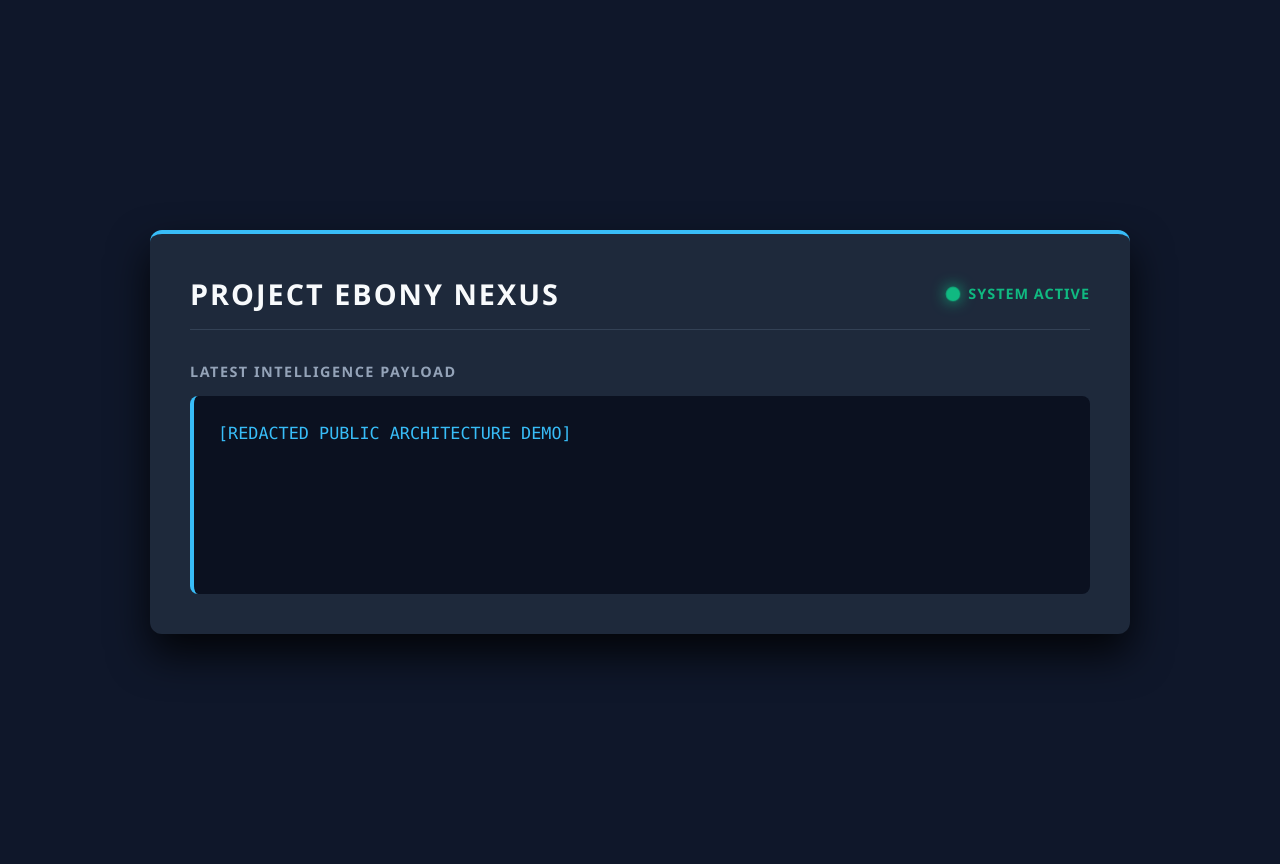
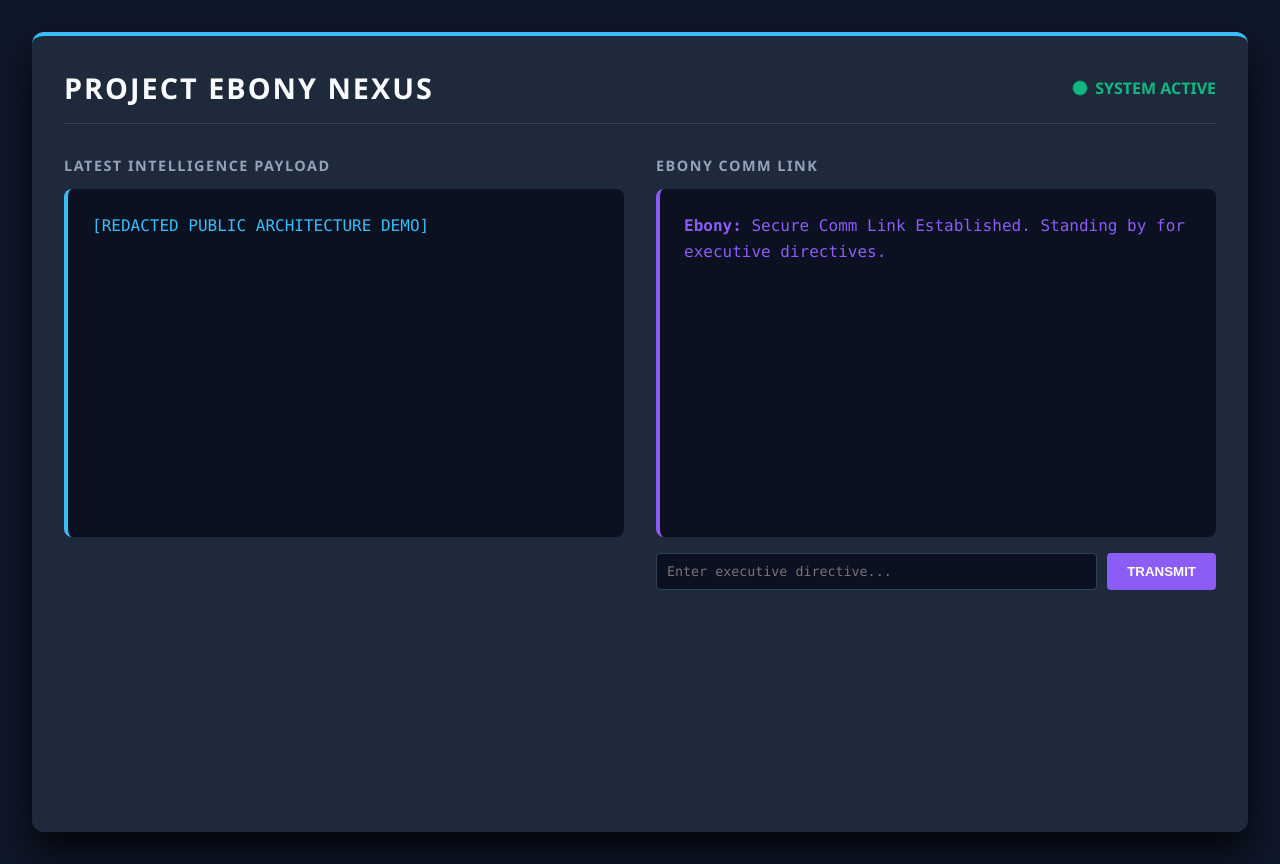
Before and after one commit to mrshumphrey3251-ai/hvf-media-matrix-public, a plain HTML site: page ebony_dashboard/index.html in a window 1280 px wide. Drawn offline with Linux system fonts and the light colour scheme.

Commit message:
Deployment 16a: Implemented sanitized Ebony Comm Link blueprint

```diff
--- a/ebony_dashboard/index.html
+++ b/ebony_dashboard/index.html
@@ -15,9 +15,23 @@
                 <span id="status-text">SYSTEM ACTIVE</span>
             </div>
         </div>
-        <div class="content-panel">
-            <h3 class="panel-title">LATEST INTELLIGENCE PAYLOAD</h3>
-            <div id="intel-display" class="intel-feed">Awaiting data stream...</div>
+
+        <div class="grid-layout">
+            <div class="content-panel">
+                <h3 class="panel-title">LATEST INTELLIGENCE PAYLOAD</h3>
+                <div id="intel-display" class="intel-feed">Awaiting data stream...</div>
+            </div>
+
+            <div class="content-panel comm-panel">
+                <h3 class="panel-title">EBONY COMM LINK</h3>
+                <div id="chat-history" class="chat-feed">
+                    <div class="chat-msg ebony"><strong>Ebony:</strong> Secure Comm Link Established. Standing by for executive directives.</div>
+                </div>
+                <div class="chat-input-area">
+                    <input type="text" id="chat-input" placeholder="Enter executive directive..." autocomplete="off">
+                    <button id="send-btn">TRANSMIT</button>
+                </div>
+            </div>
         </div>
     </div>
     <script src="script.js"></script>
--- a/ebony_dashboard/script.js
+++ b/ebony_dashboard/script.js
@@ -1,27 +1,52 @@
-// HVF Media Matrix - Live Telemetry Engine
-// Engineered for continuous background synchronization
-
+// HVF Media Matrix - Live Telemetry & Two-Way Comm Engine
 async function fetchIntelStream() {
     try {
-        // Append dynamic timestamp to shatter browser caching protocols
         const response = await fetch('data/stream.json?t=' + new Date().getTime());
         if (!response.ok) throw new Error("Data stream connection severed.");
-
         const data = await response.json();
         const display = document.getElementById('intel-display');
-
-        // Prevent UI flickering by only updating the DOM when the payload physically changes
         if (display.textContent !== data.intel) {
             display.textContent = data.intel;
-            console.log("Matrix sync achieved. Telemetry updated: " + new Date().toLocaleTimeString());
         }
     } catch (error) {
         console.error("Matrix Sync Error: ", error);
-        document.getElementById('intel-display').textContent = "[WARNING] Data stream connection lost. Standing by for auto-reconnect...";
     }
 }
 
-// Ignite immediate sync on load
+// Ignition & Polling Loop
 fetchIntelStream();
-// Establish continuous polling loop (5-second intervals)
 setInterval(fetchIntelStream, 5000);
+
+// Comm Link Transmission Logic
+const chatInput = document.getElementById('chat-input');
+const sendBtn = document.getElementById('send-btn');
+const chatHistory = document.getElementById('chat-history');
+
+function transmitMessage() {
+    const text = chatInput.value.trim();
+    if (text === '') return;
+
+    // Display CEO Command
+    const ceoMsg = document.createElement('div');
+    ceoMsg.className = 'chat-msg ceo';
+    ceoMsg.innerHTML = '<strong>CEO:</strong> ' + text;
+    chatHistory.appendChild(ceoMsg);
+
+    // Clear input & auto-scroll
+    chatInput.value = '';
+    chatHistory.scrollTop = chatHistory.scrollHeight;
+
+    // Placeholder for backend API routing
+    setTimeout(() => {
+        const ebonyMsg = document.createElement('div');
+        ebonyMsg.className = 'chat-msg ebony';
+        ebonyMsg.innerHTML = '<strong>Ebony:</strong> Directive logged. Backend routing API pending deployment.';
+        chatHistory.appendChild(ebonyMsg);
+        chatHistory.scrollTop = chatHistory.scrollHeight;
+    }, 1000);
+}
+
+sendBtn.addEventListener('click', transmitMessage);
+chatInput.addEventListener('keypress', function(e) {
+    if (e.key === 'Enter') transmitMessage();
+});
--- a/ebony_dashboard/style.css
+++ b/ebony_dashboard/style.css
@@ -1,83 +1,39 @@
 /* HVF Media Matrix - Executive Dashboard UI */
 :root {
-    --bg-dark: #0f172a;
-    --panel-dark: #1e293b;
-    --text-main: #f8fafc;
-    --text-muted: #94a3b8;
-    --accent-blue: #38bdf8;
-    --accent-green: #10b981;
+    --bg-dark: #0f172a; --panel-dark: #1e293b;
+    --text-main: #f8fafc; --text-muted: #94a3b8;
+    --accent-blue: #38bdf8; --accent-green: #10b981; --accent-purple: #8b5cf6;
 }
 body {
-    background-color: var(--bg-dark);
-    color: var(--text-main);
+    background-color: var(--bg-dark); color: var(--text-main);
     font-family: 'Segoe UI', system-ui, sans-serif;
-    margin: 0;
-    padding: 2rem;
-    display: flex;
-    justify-content: center;
-    align-items: center;
-    min-height: 100vh;
+    margin: 0; padding: 2rem; display: flex; justify-content: center; min-height: 100vh;
 }
 .dashboard-container {
-    background: var(--panel-dark);
-    border-radius: 12px;
-    padding: 2.5rem;
-    box-shadow: 0 20px 40px rgba(0,0,0,0.8);
-    max-width: 900px;
-    width: 100%;
+    background: var(--panel-dark); border-radius: 12px; padding: 2rem;
+    box-shadow: 0 20px 40px rgba(0,0,0,0.8); max-width: 1200px; width: 100%;
     border-top: 4px solid var(--accent-blue);
 }
 .header {
-    display: flex;
-    justify-content: space-between;
-    align-items: center;
-    margin-bottom: 2rem;
-    border-bottom: 1px solid #334155;
-    padding-bottom: 1rem;
+    display: flex; justify-content: space-between; align-items: center;
+    margin-bottom: 2rem; border-bottom: 1px solid #334155; padding-bottom: 1rem;
 }
-.header h1 {
-    margin: 0;
-    font-size: 1.8rem;
-    font-weight: 700;
-    letter-spacing: 2px;
+.header h1 { margin: 0; font-size: 1.8rem; font-weight: 700; letter-spacing: 2px; }
+.status-indicator { display: flex; align-items: center; gap: 0.6rem; font-weight: bold; color: var(--accent-green); }
+.status-dot { width: 12px; height: 12px; background-color: var(--accent-green); border-radius: 50%; animation: pulse 2s infinite; }
+.grid-layout { display: grid; grid-template-columns: 1fr 1fr; gap: 2rem; }
+.panel-title { color: var(--text-muted); margin-top: 0; font-size: 0.9rem; letter-spacing: 1.5px; }
+.intel-feed, .chat-feed {
+    background: #0b1120; padding: 1.5rem; border-radius: 8px; font-family: 'Consolas', monospace;
+    font-size: 1rem; line-height: 1.6; height: 300px; overflow-y: auto;
 }
-.status-indicator {
-    display: flex;
-    align-items: center;
-    gap: 0.6rem;
-    font-weight: bold;
-    color: var(--accent-green);
-    font-size: 0.9rem;
-    letter-spacing: 1px;
-}
-.status-dot {
-    width: 12px;
-    height: 12px;
-    background-color: var(--accent-green);
-    border-radius: 50%;
-    box-shadow: 0 0 12px var(--accent-green);
-    animation: pulse 2s infinite;
-}
-.panel-title {
-    color: var(--text-muted);
-    margin-top: 0;
-    font-size: 0.9rem;
-    letter-spacing: 1.5px;
-}
-.intel-feed {
-    background: #0b1120;
-    padding: 1.5rem;
-    border-radius: 8px;
-    font-family: 'Consolas', 'Courier New', monospace;
-    font-size: 1.05rem;
-    line-height: 1.6;
-    color: var(--accent-blue);
-    border-left: 4px solid var(--accent-blue);
-    white-space: pre-wrap;
-    min-height: 150px;
-}
-@keyframes pulse {
-    0% { transform: scale(0.95); opacity: 0.7; }
-    50% { transform: scale(1.2); opacity: 1; }
-    100% { transform: scale(0.95); opacity: 0.7; }
-}
+.intel-feed { color: var(--accent-blue); border-left: 4px solid var(--accent-blue); white-space: pre-wrap; }
+.chat-feed { color: var(--text-main); border-left: 4px solid var(--accent-purple); display: flex; flex-direction: column; gap: 10px; margin-bottom: 1rem; }
+.chat-msg.ebony { color: var(--accent-purple); }
+.chat-msg.ceo { color: var(--accent-green); text-align: right; }
+.chat-input-area { display: flex; gap: 10px; }
+#chat-input { flex-grow: 1; padding: 10px; background: #0b1120; border: 1px solid #334155; color: white; border-radius: 4px; font-family: 'Consolas', monospace; }
+#chat-input:focus { outline: none; border-color: var(--accent-purple); }
+#send-btn { padding: 10px 20px; background: var(--accent-purple); color: white; border: none; border-radius: 4px; cursor: pointer; font-weight: bold; }
+#send-btn:hover { background: #7c3aed; }
+@keyframes pulse { 0% { transform: scale(0.95); opacity: 0.7; } 50% { transform: scale(1.2); opacity: 1; } 100% { transform: scale(0.95); opacity: 0.7; } }
```
